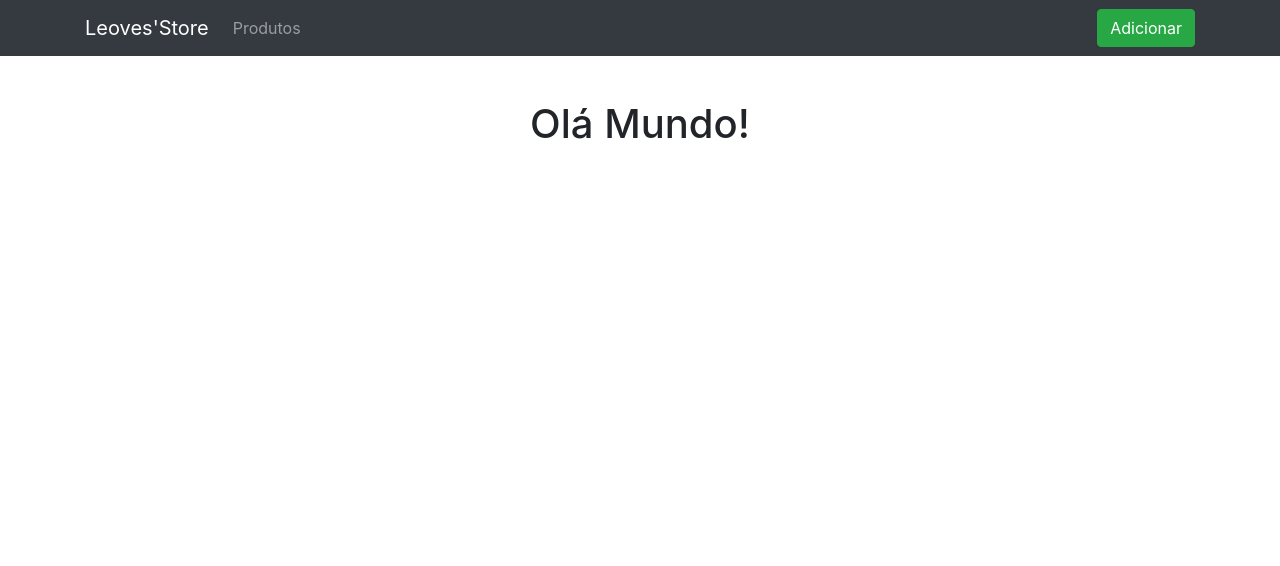
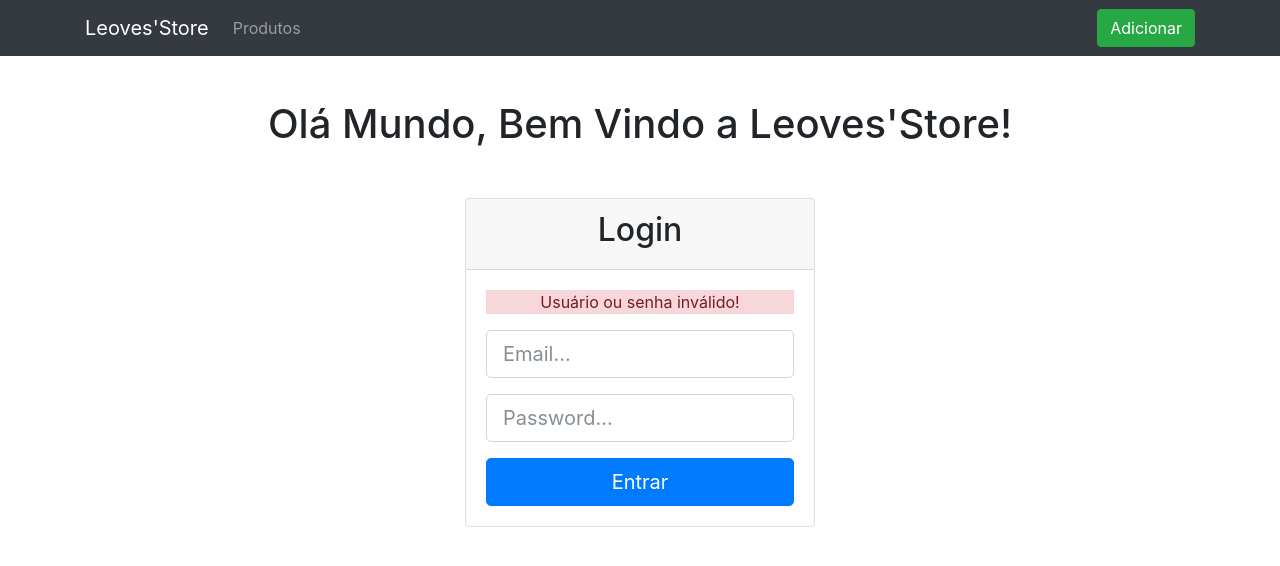
Before and after one commit to leovesoliveira/exercicio-alura-loja, a PHP site: page /index.php?login=0 in a window 1280 px wide. Shown: the top 566 px of the page. Run offline with PHP 8.4, Linux system fonts and the light colour scheme.

Commit message:
adicionado login

```diff
--- a/index.php
+++ b/index.php
@@ -1,5 +1,37 @@
 <?php include 'cabecalho.php'; ?>
 
-<h1>Olá Mundo!</h1>
+<h1>Olá Mundo, Bem Vindo a Leoves'Store!</h1>
+
+<div class="row">
+    <div class="offset-md-4 col-md-4">
+        <div class="card text-center">
+            <div class="card-header">
+                <h2>Login</h2>
+            </div>
+
+            <div class="card-body">
+                <?php if (isset($_GET["login"]) && $_GET["login"]==true) : ?>
+                <p class="alert-success text-center">Logado com sucesso!</p>
+                <?php endif ?>
+
+                <?php if (isset($_GET["login"]) && $_GET["login"]==false) : ?>
+                <p class="alert-danger text-center">Usuário ou senha inválido!</p>
+                <?php endif ?>
+
+                <form action="login.php" method="post">
+                    <div class="form-group">
+                        <input type="email" class="form-control form-control-lg" id="email" name="email" placeholder="Email...">
+                    </div>
+
+                    <div class="form-group">
+                        <input type="password" class="form-control form-control-lg" id="senha" name="senha" placeholder="Password...">
+                    </div>
+
+                    <button type="submit" class="btn btn-primary btn-lg btn-block">Entrar</button>
+                </form>
+            </div>
+        </div>
+    </div>
+</div>
 
 <?php include 'rodape.php'; ?>
```
Also changed, not shown: banco-usuario.php (added, +9 -0 lines), login.php (added, +12 -0 lines), css/main.css (line endings or trailing spaces).
